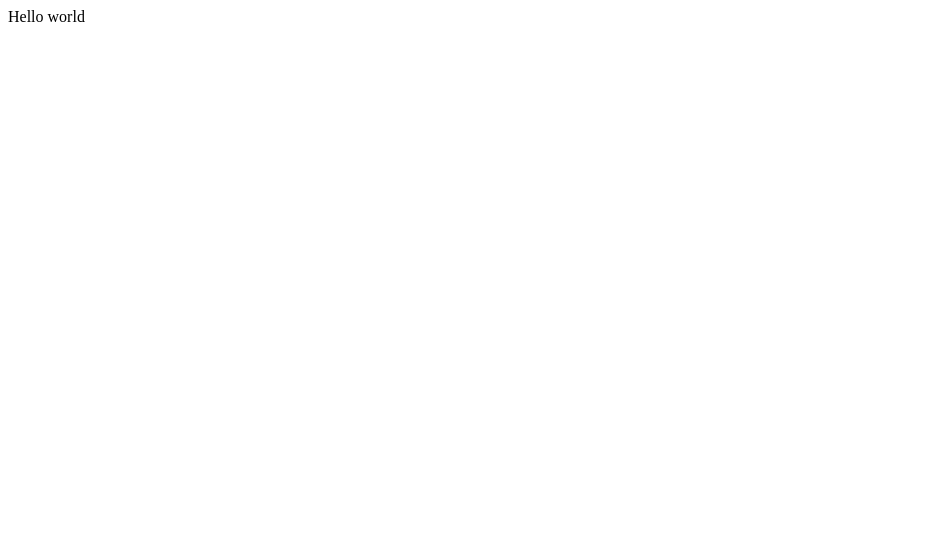
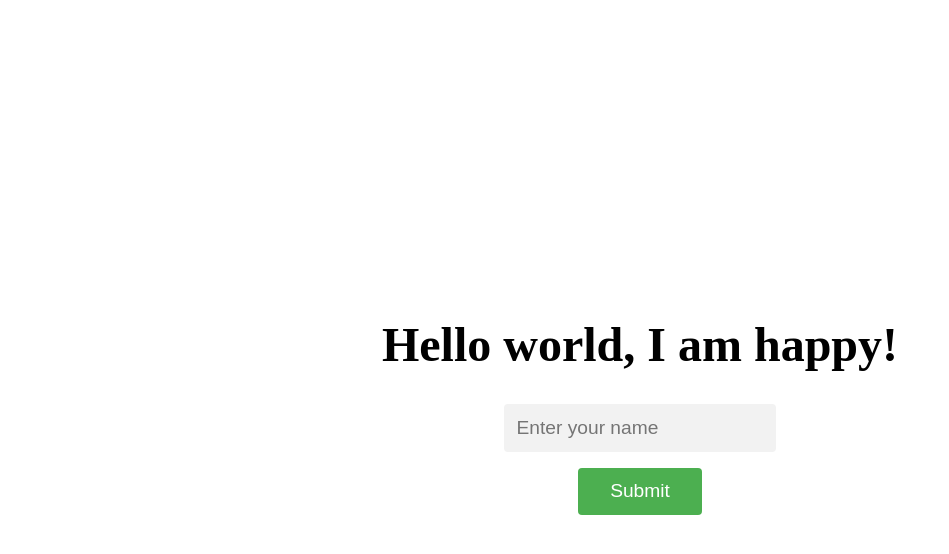
Before and after one commit to kasperpollas/StaticIndigoConcentrate, a plain HTML site: page index.html in a window 1280 px wide. Shown: the whole page, without its empty margins (0-949 px from the left). Drawn offline with Linux system fonts and the light colour scheme.

Commit message:
Some changes

```diff
--- a/index.html
+++ b/index.html
@@ -9,7 +9,13 @@
 </head>
 
 <body>
-  Hello world
+  <div class="container">
+    <h1>Hello world, I am happy!</h1>
+    <form>
+      <input type="text" placeholder="Enter your name">
+      <button type="submit">Submit</button>
+    </form>
+  </div>
   <script src="script.js"></script>
 
   <!--
--- a/style.css
+++ b/style.css
@@ -1,4 +1,49 @@
-html {
+/* Basic styling */
+html, body {
   height: 100%;
   width: 100%;
+  margin: 0;
+  padding: 0;
 }
+
+.container {
+  display: flex;
+  flex-direction: column;
+  align-items: center;
+  justify-content: center;
+  height: 100%;
+}
+
+h1 {
+  font-size: 3rem;
+  margin-bottom: 2rem;
+}
+
+form {
+  display: flex;
+  flex-direction: column;
+  align-items: center;
+}
+
+input[type=text] {
+  padding: 0.8rem;
+  border: none;
+  border-radius: 4px;
+  background-color: #f2f2f2;
+  margin-bottom: 1rem;
+  font-size: 1.2rem;
+}
+
+button[type=submit] {
+  padding: 0.8rem 2rem;
+  border: none;
+  border-radius: 4px;
+  background-color: #4CAF50;;
+  color: white;
+  font-size: 1.2rem;
+  cursor: pointer;
+}
+
+button[type=submit]:hover {
+  background-color: #3e8e41;;
+}
```
